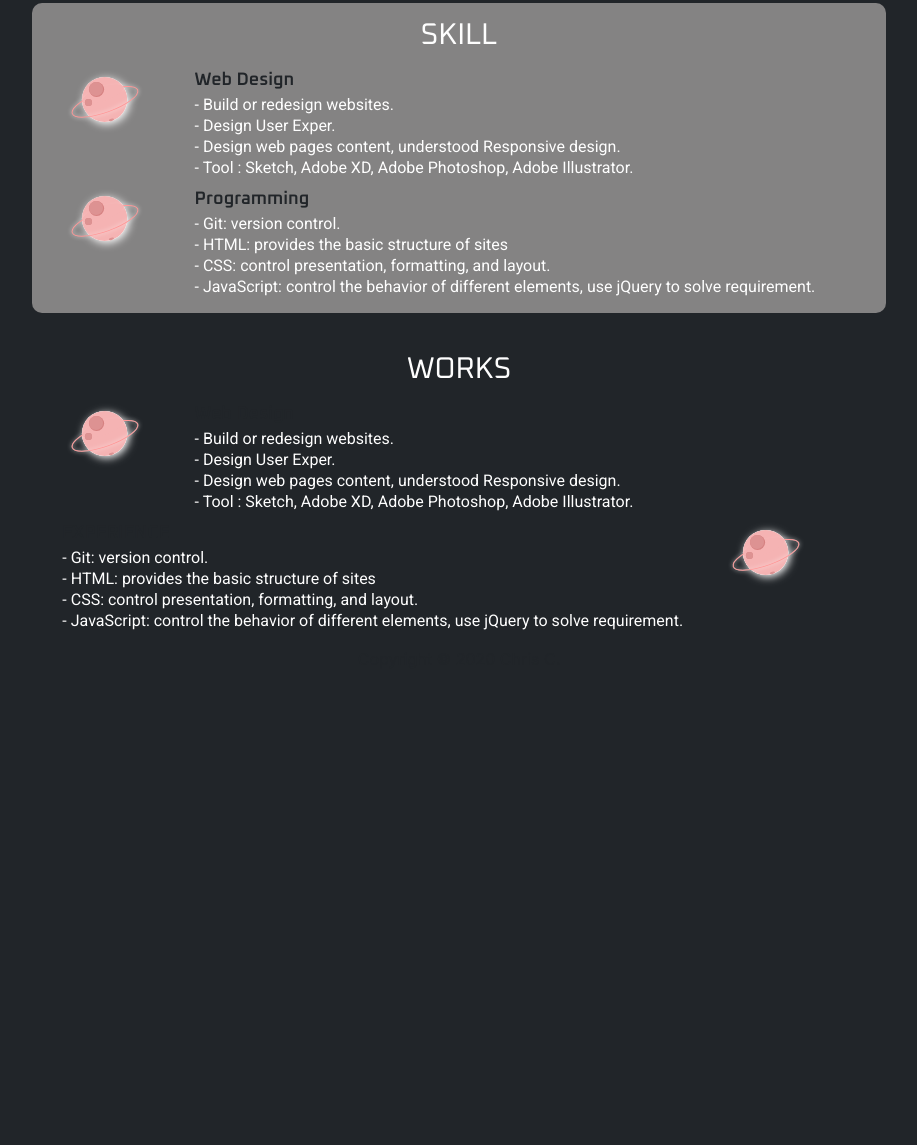
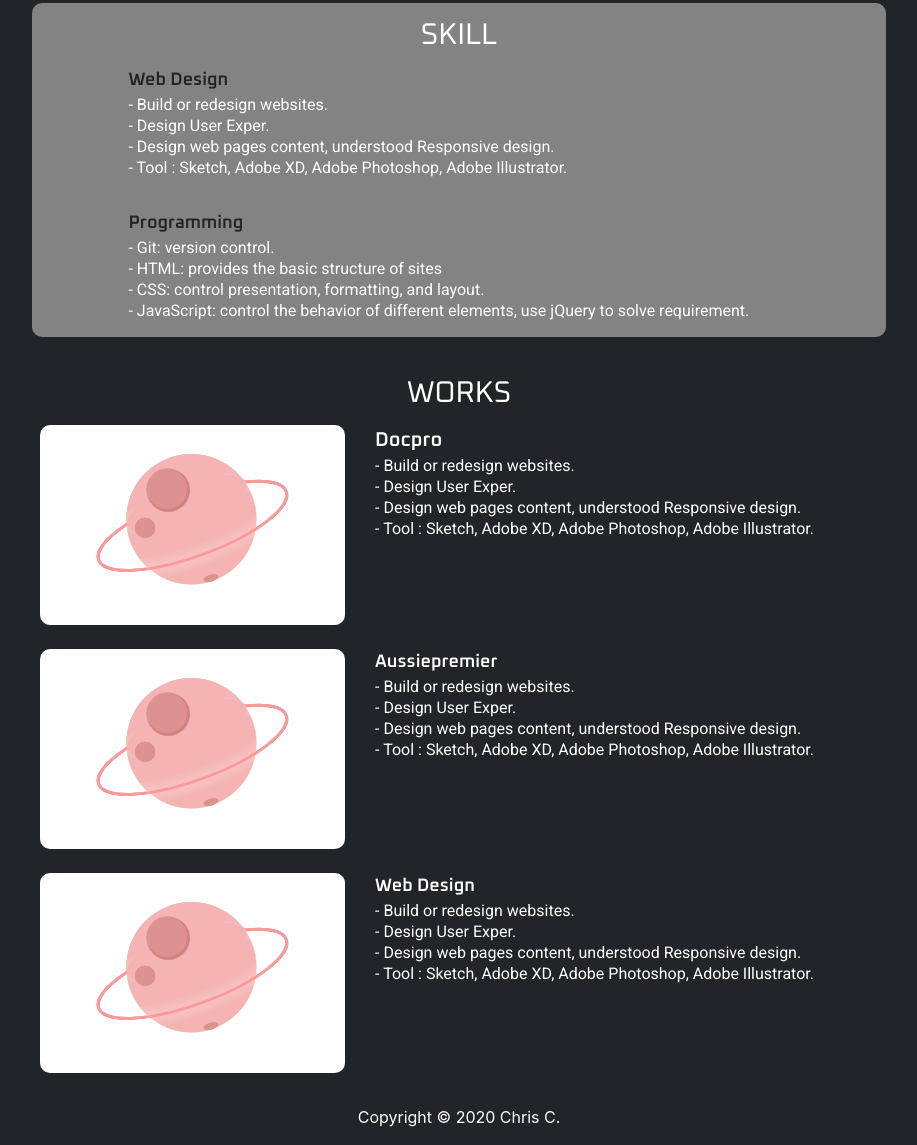
Before and after one commit to ChrisC0210/ChrisC0210.github.io, a plain HTML site: page index.html in a window 1280 px wide. Shown: the part 901-2046 px from the top of the page, without its empty margins (181-1098 px from the left). Before the commit the page ends 1588 px from the top, so only its background shows below. Drawn offline with nearby package versions, Linux system fonts and the light colour scheme.

Commit message:
Edit content

```diff
--- a/assets/scss/element/_card.scss
+++ b/assets/scss/element/_card.scss
@@ -4,10 +4,13 @@
   height: 100%;
   border-radius: 10px;
 }
-.work-cart-img{
+.work-card-img{
   img{
-    width: 100px;
-    height: 100px;
+    width: 100%;
+    height: 200px;
     background-color: #fff;
+    //border-radius: 50%;
+    border-radius: 10px;
+    overflow: hidden;
   }
 }
--- a/index.html
+++ b/index.html
@@ -46,10 +46,10 @@
   <section class="container mt-4 col-8 pt-2 pb-2 white skill-box text-r-1-4-1">
     <h2 class="text-center text-o-5-4-5">SKILL</h2>
     <div class="d-flex justify-content-center col-12 row mb-2">
-      <div class="col col-lg-2 col-sm-12">
+      <!-- <div class="col col-lg-2 col-sm-12">
         <img src="./assets/img/palnt.svg" alt="">
-      </div>
-      <div class="col col-lg-10 col-sm-12">
+      </div> -->
+      <div class="col col-lg-10 col-sm-12 mb-4">
         <div class="text-o-2-6-2 gray-900">Web Design</div>
         <div>- Build or redesign websites.</div>
         <div>- Design User Exper.</div>
@@ -58,9 +58,9 @@
       </div>
     </div>
     <div class="d-flex justify-content-center col-12 row mb-2">
-      <div class="col col-lg-2 col-sm-12">
+      <!-- <div class="col col-lg-2 col-sm-12">
         <img src="./assets/img/palnt.svg" alt="">
-      </div>
+      </div> -->
       <div class="col col-lg-10 col-sm-12">
         <div class="text-o-2-6-2 gray-900">Programming</div>
         <div>- Git: version control.</div>
@@ -70,35 +70,47 @@
       </div>
     </div>
   </section>
-  <section class="container mt-4 col-8 pt-2 pb-2 white text-r-1-4-1">
+  <section class="container mt-4 col-10 pt-2 pb-2 white text-r-1-4-1">
     <h2 class="text-center text-o-5-4-5">WORKS</h2>
-    <div class="d-flex justify-content-center col-12 row mb-2">
-      <div class="col col-lg-2 col-sm-12 work-card-img">
+    <div class="d-flex justify-content-center col-12 row mb-4">
+      <div class="col col-lg-4 col-sm-12 work-card-img">
         <img src="./assets/img/palnt.svg" alt="">
       </div>
-      <div class="col col-lg-10 col-sm-12">
-        <div class="text-o-2-6-2 gray-900">Web Design</div>
+      <div class="col col-lg-6 col-sm-12">
+        <div class="text-o-3-6-3 ">Docpro</div>
         <div>- Build or redesign websites.</div>
         <div>- Design User Exper.</div>
         <div>- Design web pages content, understood Responsive design.</div>
         <div>- Tool : Sketch, Adobe XD, Adobe Photoshop, Adobe Illustrator.</div>
       </div>
     </div>
-    <div class="d-flex justify-content-center col-12 row mb-2">
-      <div class="col col-lg-10 col-sm-12">
-        <div class="text-o-2-6-2 gray-900">EXPERIENCE</div>
-        <div>- Git: version control.</div>
-        <div>- HTML: provides the basic structure of sites</div>
-        <div>- CSS: control presentation, formatting, and layout.</div>
-        <div>- JavaScript: control the behavior of different elements, use jQuery to solve requirement.</div>
+    <div class="d-flex justify-content-center col-12 row mb-4">
+      <div class="col col-lg-4 col-sm-12 work-card-img">
+        <img src="./assets/img/palnt.svg" alt="">
       </div>
-      <div class="col col-lg-2 col-sm-12">
+      <div class="col col-lg-6 col-sm-12">
+        <div class="text-o-2-6-2">Aussiepremier</div>
+        <div>- Build or redesign websites.</div>
+        <div>- Design User Exper.</div>
+        <div>- Design web pages content, understood Responsive design.</div>
+        <div>- Tool : Sketch, Adobe XD, Adobe Photoshop, Adobe Illustrator.</div>
+      </div>
+    </div>
+    <div class="d-flex justify-content-center col-12 row mb-4">
+      <div class="col col-lg-4 col-sm-12 work-card-img">
         <img src="./assets/img/palnt.svg" alt="">
+      </div>
+      <div class="col col-lg-6 col-sm-12">
+        <div class="text-o-2-6-2">Web Design</div>
+        <div>- Build or redesign websites.</div>
+        <div>- Design User Exper.</div>
+        <div>- Design web pages content, understood Responsive design.</div>
+        <div>- Tool : Sketch, Adobe XD, Adobe Photoshop, Adobe Illustrator.</div>
       </div>
     </div>
   </section>
   <!-- footer start -->
-  <div class="text-center footer-box text-g-1-l-1">
+  <div class="text-center footer-box text-g-1-l-1 white">
     <p> Copyright © 2020 Chris C.</p>
   </div>
   <!-- footer end -->
```
Also changed, not shown: assets/scss/all.css, dist/style/all.min.css, 2 other files.
